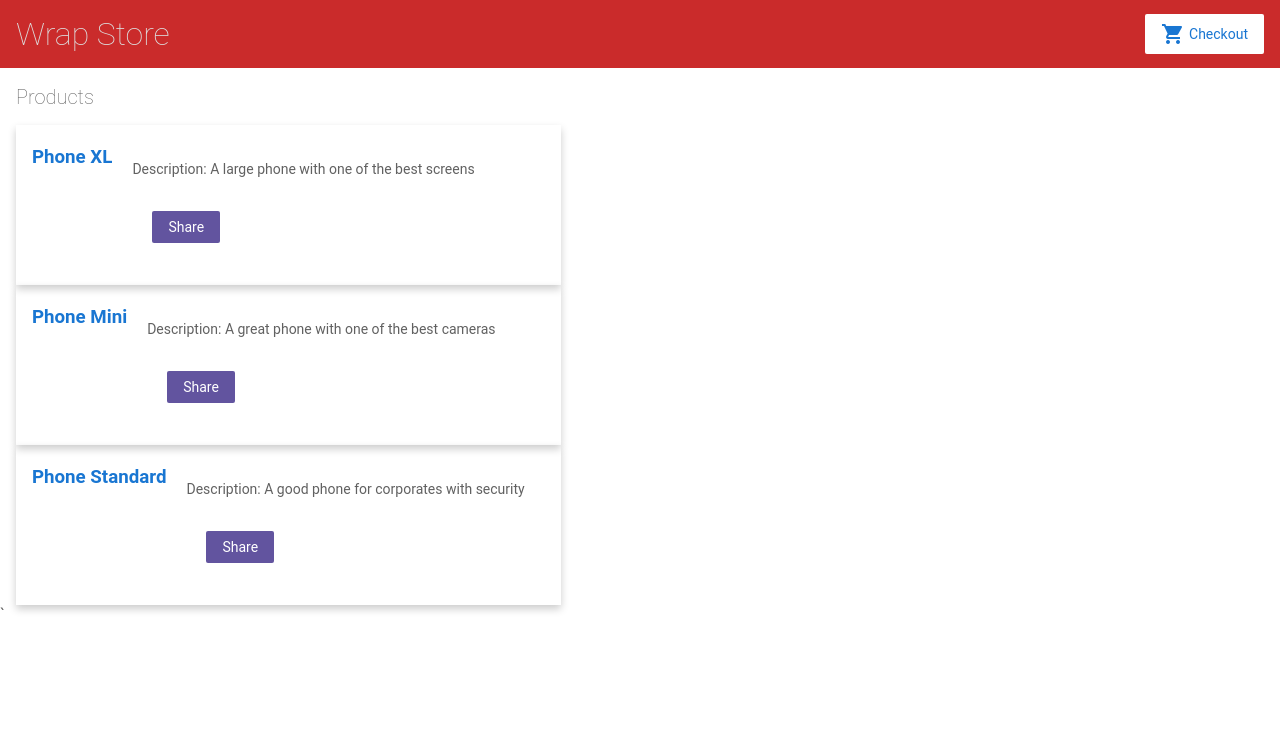
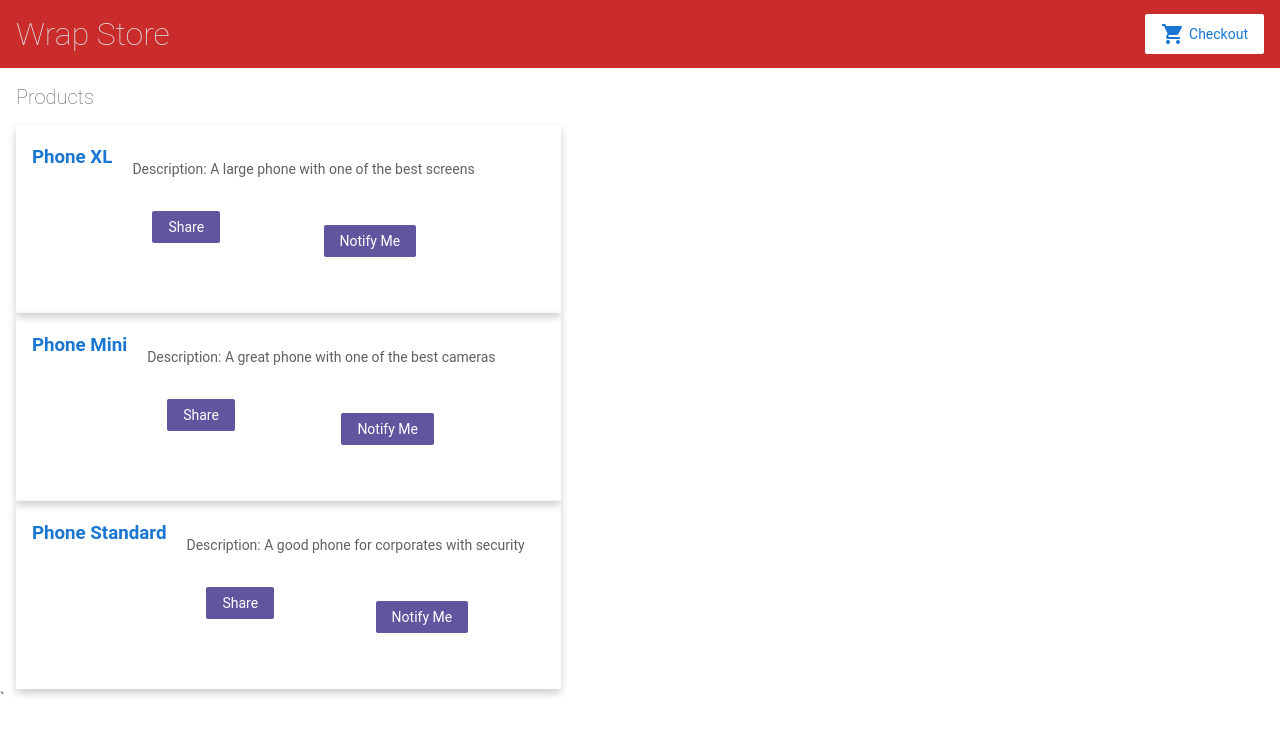
Before and after one commit to Abhijeetd01/angular-wrap_ini, an Angular app: page / in a window 1280 px wide. Shown: the top 734 px of the page. Built offline with nearby package versions, Linux system fonts and the light colour scheme.

Commit message:
1 file modified

```diff
--- a/src/app/product-list/product-list.component.html
+++ b/src/app/product-list/product-list.component.html
@@ -14,11 +14,11 @@
         <button type="button" (click)="share()">Share</button>
       </div>
       <div class="float-child">
-        <!-- <app-app-product-alerts
+        <app-app-product-alerts
           *ngFor="let product of products"
           [product]="product"
         >
-        </app-app-product-alerts> -->
+        </app-app-product-alerts>
       </div>
     </div>
   </div>
```
